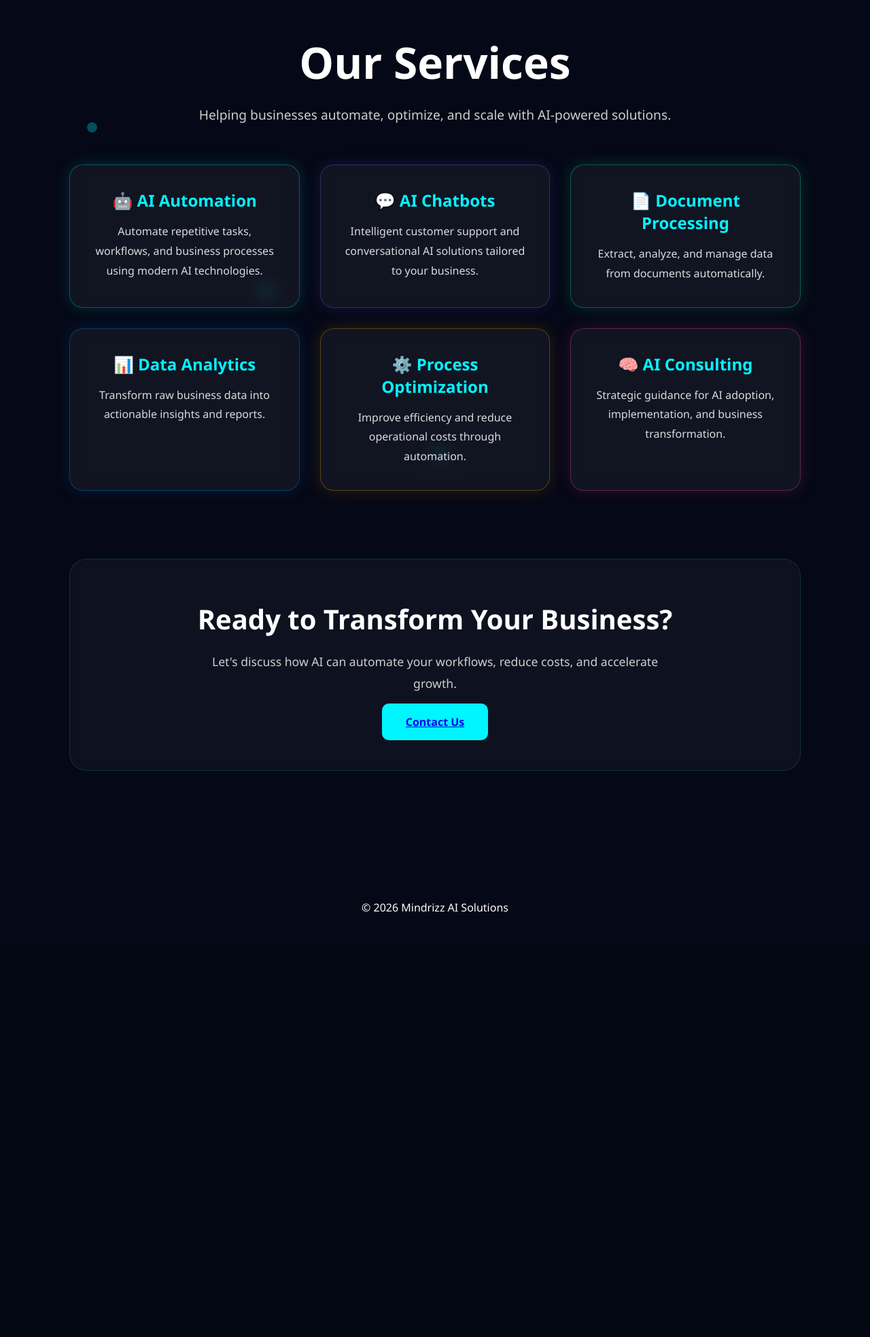
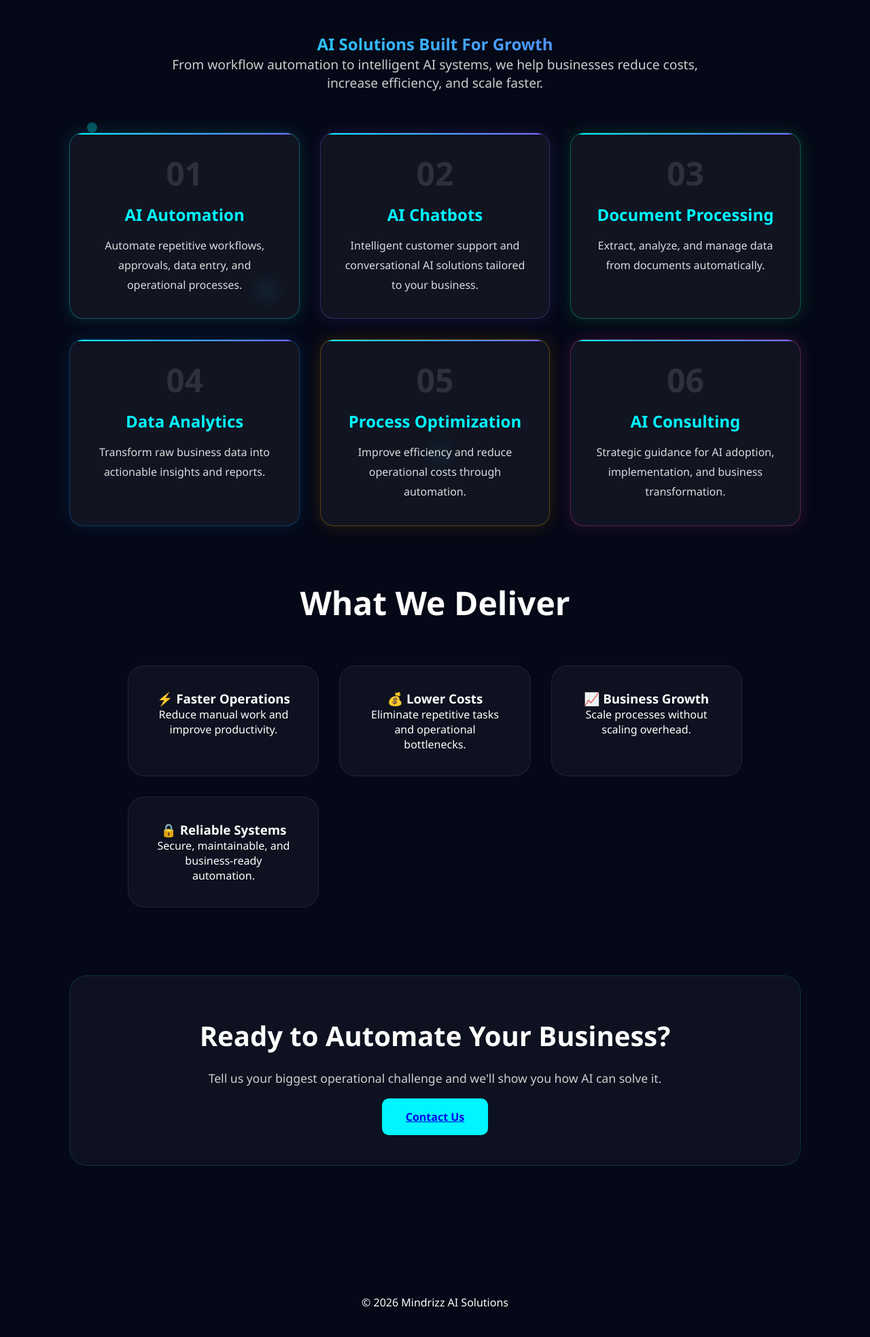
Before and after one commit to Navanishwar/Mindrizz-AI-Solutions, a Django app: page /services/ in a window 1280 px wide. Shown: the part 92-2059 px from the top of the page at 68% size. Before the commit the page ends 1434 px from the top, so only its background shows below. Run offline with Django 5.2, Linux system fonts and the light colour scheme.

Commit message:
Completes services page redesign

```diff
--- a/website/static/css/style.css
+++ b/website/static/css/style.css
@@ -1117,8 +1117,16 @@ text-align:center;
 }
 
 .services-page h1{
-font-size:4rem;
-margin-bottom:20px;
+
+background:linear-gradient(
+90deg,
+#00f5ff,
+#7b61ff
+);
+
+-webkit-background-clip:text;
+-webkit-text-fill-color:transparent;
+
 }
 
 .services-subtitle{
@@ -1136,6 +1144,8 @@ margin-top:40px;
 }
 
 .service-card{
+position:relative;
+overflow:hidden;
 background:rgba(255,255,255,0.05);
 backdrop-filter:blur(12px);
 padding:35px;
@@ -1147,10 +1157,26 @@ transition:all 0.3s ease;
 box-shadow:
 0 0 25px rgba(0,245,255,0.08);
 }
+.service-card::before{
+content:"";
+position:absolute;
+top:0;
+left:0;
+
+width:100%;
+height:2px;
+
+background:linear-gradient(
+90deg,
+#00f5ff,
+#7b61ff
+);
+}
 
 .service-card:hover{
-transform:translateY(-12px) scale(1.02);
-transition:all 0.3s ease;
+transform:translateY(-12px);
+box-shadow:
+0 0 40px rgba(0,245,255,0.15);
 }
 
 .service-card h3{
@@ -1232,7 +1258,7 @@ animation:floatGlow 6s ease-in-out infinite;
 z-index:-1;
 }
 .services-cta{
-margin-top:100px;
+margin-top:40px;
 text-align:center;
 padding:60px 30px;
 
@@ -1256,6 +1282,40 @@ margin:0 auto 30px;
 font-size:1.1rem;
 line-height:1.8;
 color:rgba(255,255,255,0.8);
+}
+.services-cta .btn:hover{
+box-shadow:
+0 0 25px rgba(0,245,255,0.4);
+}
+.service-number{
+display:block;
+font-size:3rem;
+font-weight:700;
+opacity:0.15;
+margin-bottom:15px;
+}
+
+.deliverables{
+padding:80px 8% 60px;
+text-align:center;
+}
+
+.deliverables h2{
+font-size:3rem;
+margin-bottom:60px;
+}
+
+.deliverables-grid{
+display:grid;
+grid-template-columns:repeat(auto-fit,minmax(250px,1fr));
+gap:30px;
+}
+
+.deliverable{
+background:rgba(255,255,255,0.04);
+padding:35px;
+border-radius:24px;
+border:1px solid rgba(255,255,255,0.08);
 }
 /* SERVICE COLORS */
 
--- a/website/templates/services.html
+++ b/website/templates/services.html
@@ -4,27 +4,29 @@
 
 <section class="services-page">
 
-    <h1>Our Services</h1>
+    <h1>AI Solutions Built For Growth</h1>
 
     <p class="services-subtitle">
-        Helping businesses automate, optimize, and scale with AI-powered solutions.
+        From workflow automation to intelligent AI systems, we help businesses reduce costs, increase efficiency, and scale faster.
     </p>
 
     <div class="services-grid">
 
         <div class="service-card automation">
+            <span class="card-number">01</span>
 
-            <h3>🤖 AI Automation</h3>
+            <h3> AI Automation</h3>
 
             <p>
-                Automate repetitive tasks, workflows, and business processes using modern AI technologies.
+                Automate repetitive workflows, approvals, data entry, and operational processes.
             </p>
 
         </div>
 
         <div class="service-card chatbots" >
+            <span class="card-number">02</span>
 
-            <h3>💬 AI Chatbots</h3>
+            <h3>AI Chatbots</h3>
 
             <p>
                 Intelligent customer support and conversational AI solutions tailored to your business.
@@ -33,7 +35,9 @@
         </div>
 
         <div class="service-card documents">
-            <h3>📄 Document Processing</h3>
+            <span class="card-number">03</span>
+
+            <h3> Document Processing</h3>
 
             <p>
                 Extract, analyze, and manage data from documents automatically.
@@ -42,8 +46,8 @@
         </div>
 
         <div class="service-card analytics">
-
-            <h3>📊 Data Analytics</h3>
+            <span class="card-number">04</span>
+            <h3>Data Analytics</h3>
 
             <p>
                 Transform raw business data into actionable insights and reports.
@@ -52,8 +56,8 @@
         </div>
 
         <div class="service-card optimization">
-
-            <h3>⚙️ Process Optimization</h3>
+            <span class="card-number">05</span>
+            <h3>Process Optimization</h3>
 
             <p>
                 Improve efficiency and reduce operational costs through automation.
@@ -62,8 +66,8 @@
         </div>
 
         <div class="service-card consulting">
-
-            <h3>🧠 AI Consulting</h3>
+            <span class="card-number">06</span>
+            <h3>AI Consulting</h3>
 
             <p>
                 Strategic guidance for AI adoption, implementation, and business transformation.
@@ -72,14 +76,43 @@
         </div>
 
 </div>
+<section class="deliverables">
+
+    <h2>What We Deliver</h2>
+
+    <div class="deliverables-grid">
+
+        <div class="deliverable">
+            <h3>⚡ Faster Operations</h3>
+            <p>Reduce manual work and improve productivity.</p>
+        </div>
+
+        <div class="deliverable">
+            <h3>💰 Lower Costs</h3>
+            <p>Eliminate repetitive tasks and operational bottlenecks.</p>
+        </div>
+
+        <div class="deliverable">
+            <h3>📈 Business Growth</h3>
+            <p>Scale processes without scaling overhead.</p>
+        </div>
+
+        <div class="deliverable">
+            <h3>🔒 Reliable Systems</h3>
+            <p>Secure, maintainable, and business-ready automation.</p>
+        </div>
+
+    </div>
+
+</section>
+
 
 <div class="services-cta">
 
-    <h2>Ready to Transform Your Business?</h2>
+    <h2>Ready to Automate Your Business?</h2>
 
     <p>
-        Let's discuss how AI can automate your workflows,
-        reduce costs, and accelerate growth.
+        Tell us your biggest operational challenge and we'll show you how AI can solve it.
     </p>
 
     <a href="/contact" class="btn">
```
